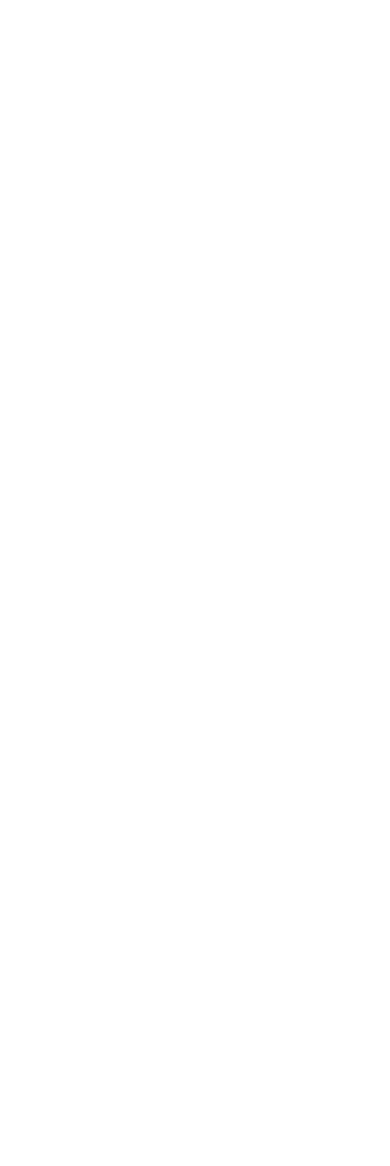
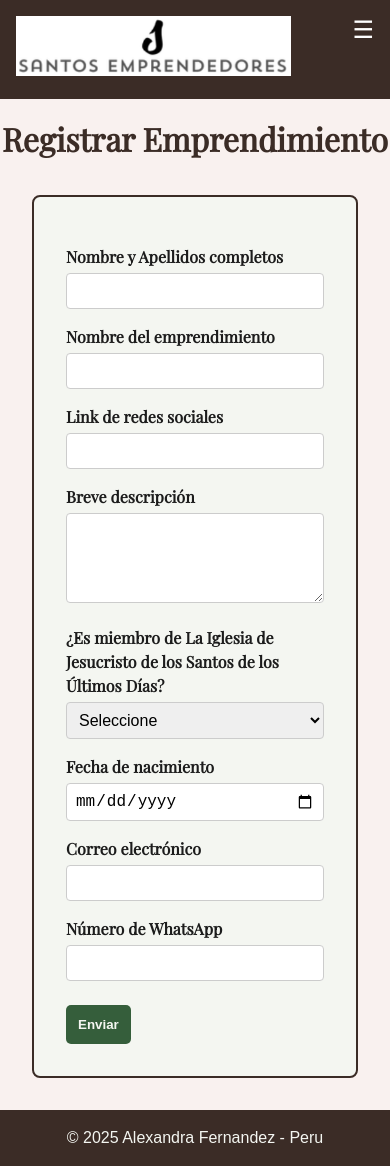
Before and after one commit to efficodex/wdd131, a plain HTML site: page project/contacto.html in a window 390 px wide. Before the commit the page ends 844 px from the top, so only its background shows below. Drawn offline with nearby package versions, Linux system fonts and the light colour scheme.

Commit message:
emprendimientos.html

```diff
--- a/project/contacto.html
+++ b/project/contacto.html
@@ -0,0 +1,80 @@
+<!DOCTYPE html>
+<html lang="es">
+
+<head>
+    <meta charset="UTF-8">
+    <meta name="viewport" content="width=device-width, initial-scale=1.0">
+    <title>Registrar Emprendimiento</title>
+    <link rel="stylesheet" href="styles/project.css">
+    <link rel="stylesheet" href="styles/project-large.css">
+    <link rel="stylesheet" href="styles/formulario.css">
+    <link href="https://fonts.googleapis.com/css2?family=Playfair+Display&display=swap" rel="stylesheet">
+</head>
+
+<body>
+
+    <header>
+        <nav class="navbar">
+            <div class="logo">
+                <a href="index.html"><img src="images/logo.png" alt="Logo Santos Emprendedores"></a>
+            </div>
+            <button type="button" id="menu"></button>
+            <ul class="nav-links">
+                <li><a href="#">Home</a></li>
+                <li><a href="#">Emprendimientos</a></li>
+                <li><a href="#">Autosuficiencia</a></li>
+                <li><a href="contacto.html">Contáctanos</a></li>
+            </ul>
+        </nav>
+    </header>
+
+    <main>
+        <h1>Registrar Emprendimiento</h1>
+        <section class="form-section">
+            <form class="emprendimiento-form">
+                <label for="dueno">Nombre y Apellidos completos</label>
+                <input type="text" id="dueno" name="dueno" required>
+
+                <label for="nombre-emprendimiento">Nombre del emprendimiento</label>
+                <input type="text" id="nombre-emprendimiento" name="nombre-emprendimiento" required>
+
+                <label for="redes">Link de redes sociales</label>
+                <input type="url" id="redes" name="redes">
+
+                <label for="descripcion">Breve descripción</label>
+                <textarea id="descripcion" name="descripcion" rows="4" required></textarea>
+
+                <label>¿Es miembro de La Iglesia de Jesucristo de los Santos de los Últimos Días?</label>
+                <select id="miembro" name="miembro" required>
+                    <option value="">Seleccione</option>
+                    <option value="si">Sí</option>
+                    <option value="no">No</option>
+                </select>
+
+                <div id="datos-iglesia" style="display: none;">
+                    <label for="barrio">Barrio</label>
+                    <input type="text" id="barrio" name="barrio">
+
+                    <label for="estaca">Estaca</label>
+                    <input type="text" id="estaca" name="estaca">
+                </div>
+
+                <label for="fecha-nacimiento">Fecha de nacimiento</label>
+                <input type="date" id="fecha-nacimiento" name="fecha-nacimiento" required>
+
+                <label for="correo">Correo electrónico</label>
+                <input type="email" id="correo" name="correo" >
+
+                <label for="whatsapp">Número de WhatsApp</label>
+                <input type="tel" id="whatsapp" name="whatsapp" pattern="[0-9+ ]+" required>
+
+                <button type="submit" class="btn">Enviar</button>
+            </form>
+        </section>
+    </main>
+
+    <footer>
+        <span id="currentYear">&#169; </span>
+    </footer>
+    <script src="scripts/base.js"></script>
+    </body>
--- /dev/null
+++ b/project/scripts/base.js
@@ -0,0 +1,14 @@
+//MENU HAMBURGUESA
+const hamButton = document.querySelector('#menu');
+const navigation = document.querySelector('.nav-links');
+
+hamButton.addEventListener('click', () => {
+    navigation.classList.toggle('active'); // antes ponía 'open'
+    hamButton.classList.toggle('open');    // esta sí la puedes dejar para cambiar el icono
+});
+
+
+// FOOTER YEAR
+const year = document.querySelector("#currentYear");
+const today = new Date();
+year.innerHTML += `${today.getFullYear()} Alexandra Fernandez - Peru`;
--- /dev/null
+++ b/project/styles/formulario.css
@@ -0,0 +1,55 @@
+/* FORM */
+
+.form-section {
+    display: flex;
+    justify-content: center;
+    padding: 2rem;
+}
+
+.emprendimiento-form {
+    background-color: #F4F6F1;
+    padding: 2rem;
+    border-radius: 8px;
+    width: 100%;
+    max-width: 500px;
+    border: 2px solid #3B2C26;
+}
+
+.emprendimiento-form label {
+    font-weight: bold;
+    display: block;
+    margin-top: 1rem;
+    font-family: 'Playfair Display', serif;
+}
+
+.emprendimiento-form input,
+.emprendimiento-form textarea,
+.emprendimiento-form select {
+    width: 100%;
+    padding: 0.5rem;
+    margin-top: 0.25rem;
+    border-radius: 4px;
+    border: 1px solid #ccc;
+    font-size: 1rem;
+}
+
+.emprendimiento-form textarea {
+    resize: vertical;
+}
+
+.btn {
+    display: block;
+    background-color: #355E3B;
+    color: #F4F6F1;
+    padding: 0.75rem;
+    border-radius: 5px;
+    text-align: center;
+    font-weight: bold;
+    margin-top: 1.5rem;
+    border: none;
+    cursor: pointer;
+}
+
+.btn:hover {
+    background-color: #2c4d31;
+}
--- a/project/styles/project.css
+++ b/project/styles/project.css
@@ -1,5 +1,6 @@
-/* ---------------- RESET ---------------- */
-* {
+
+
+*{
     margin: 0;
     padding: 0;
     box-sizing: border-box;
@@ -8,23 +9,21 @@
 body {
     background-color: #F9F1EF;
     color: #1C1C1C;
-    font-family: Arial, sans-serif;
     line-height: 1.5;
+    font-family: 'Arial', sans-serif;
+}
+h1 {
+    text-align: center;
+    color: #3B2C26;
+    margin-top: 1rem;
 }
 
-h1,
-h2,
-h3,
-h4,
-h5,
-h6 {
+h1,h2,h3,h4,h5,h6 {
     font-family: 'Playfair Display', serif;
 }
 
-/* ---------------- HEADER ---------------- */
 header {
     background-color: #3B2C26;
-    /* mismo color que footer */
 }
 
 .navbar {
@@ -56,7 +55,6 @@ header {
     content: "❌";
 }
 
-/* Navegación oculta en mobile */
 .nav-links {
     display: none;
     flex-direction: column;
@@ -86,8 +84,16 @@ header {
         font-weight: bold;
 }
 
+footer {
+    background-color: #3B2C26;
+    color: #F4F6F1;
+    text-align: center;
+    padding: 1rem;
+}
 
-/* ---------------- HERO ---------------- */
+
+
+
 .hero {
     text-align: center;
     padding: 1rem;
@@ -122,26 +128,19 @@ header {
     display: flex;
     justify-content: center;
     gap: 1rem;
-    /* espacio entre círculos */
     margin: 1rem 0;
 }
 
 .circle {
     width: 150px;
-    /* tamaño del círculo */
     height: 150px;
     border-radius: 50%;
-    /* redondea al máximo */
     background-size: cover;
-    /* cubre todo el círculo */
     background-position: center;
-    /* centra la imagen */
     background-repeat: no-repeat;
     border: 2px solid #3B2C26;
-    /* borde opcional */
 }
 
-/* ---------------- QUOTE ---------------- */
 .quote {
     background-color: #F4F6F1;
     padding: 1rem;
@@ -164,7 +163,7 @@ header {
     border-radius: 8px;
 }
 
-/* ---------------- CTA ---------------- */
+
 .cta {
     text-align: center;
     padding: 1rem;
@@ -177,15 +176,54 @@ header {
 #quote-container {
     display: none;
 }
-/* ---------------- FOOTER ---------------- */
-footer {
-    background-color: #3B2C26;
-    /* igual que header */
-    color: #F4F6F1;
-    text-align: center;
+
+/* emprendimientos.html*/
+
+/* Contenedor de tarjetas */
+#lista-emprendimientos {
+    display: flex;
+    flex-direction: column;
+    gap: 1rem;
     padding: 1rem;
 }
 
-footer .social a img {
-    margin: 0 5px;
+/* Tarjeta */
+.card-emprendimiento {
+    background-color: #F4F6F1;
+    border: 2px solid #3B2C26;
+    border-radius: 8px;
+    overflow: hidden;
+    display: flex;
+    flex-direction: column;
 }
+
+/* Imagen principal */
+.card-emprendimiento img {
+    width: 100%;
+    height: auto;
+    display: block;
+}
+
+/* Contenido */
+.card-content {
+    padding: 1rem;
+}
+
+.card-content h2 {
+    font-family: 'Playfair Display', serif;
+    margin-bottom: 0.5rem;
+}
+
+.card-content p {
+    margin-bottom: 0.5rem;
+}
+
+.card-content a {
+    color: #355E3B;
+    font-weight: bold;
+    text-decoration: none;
+}
+
+.card-content a:hover {
+    text-decoration: underline;
+}
```
Also changed, not shown: project/emprendimientos.html (+44 -0 lines), project/index.html (+7 -4 lines), project/scripts/index.js (renamed from project/scripts/project.js, +0 -11 lines).
